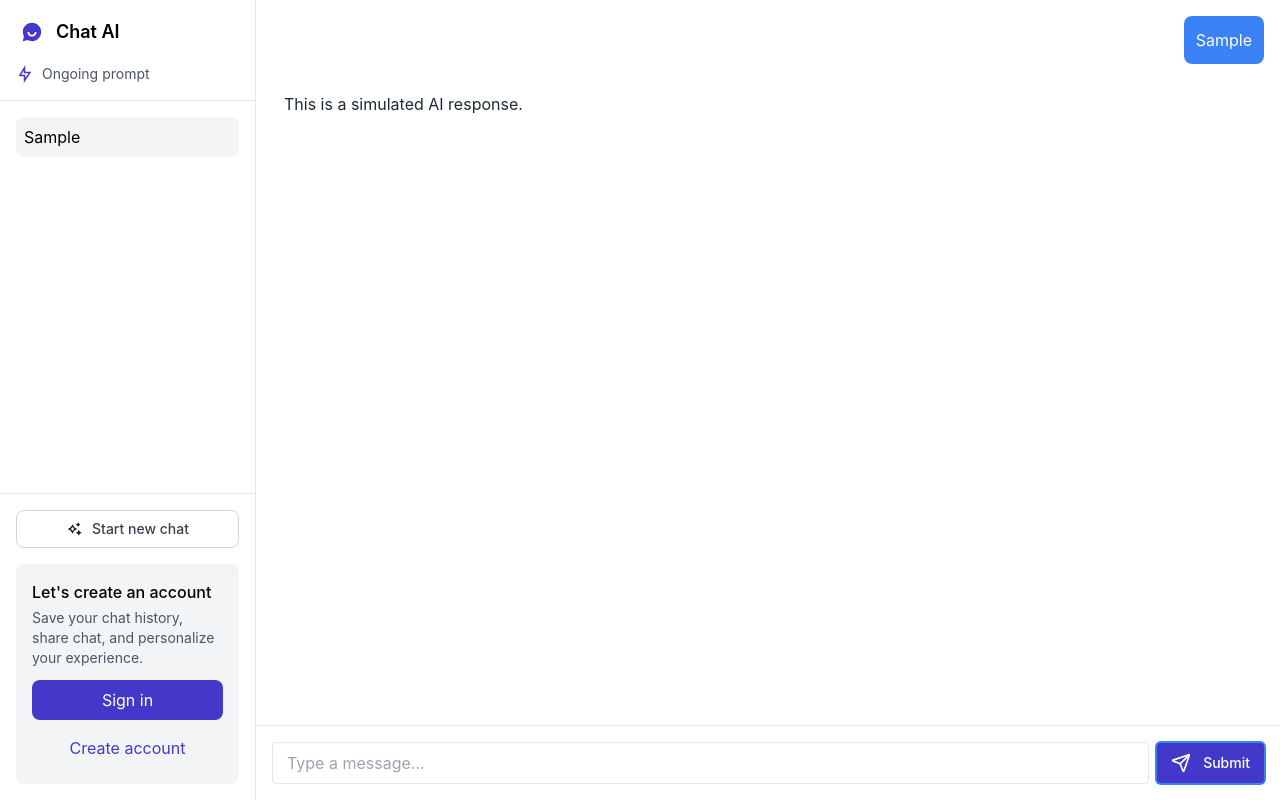
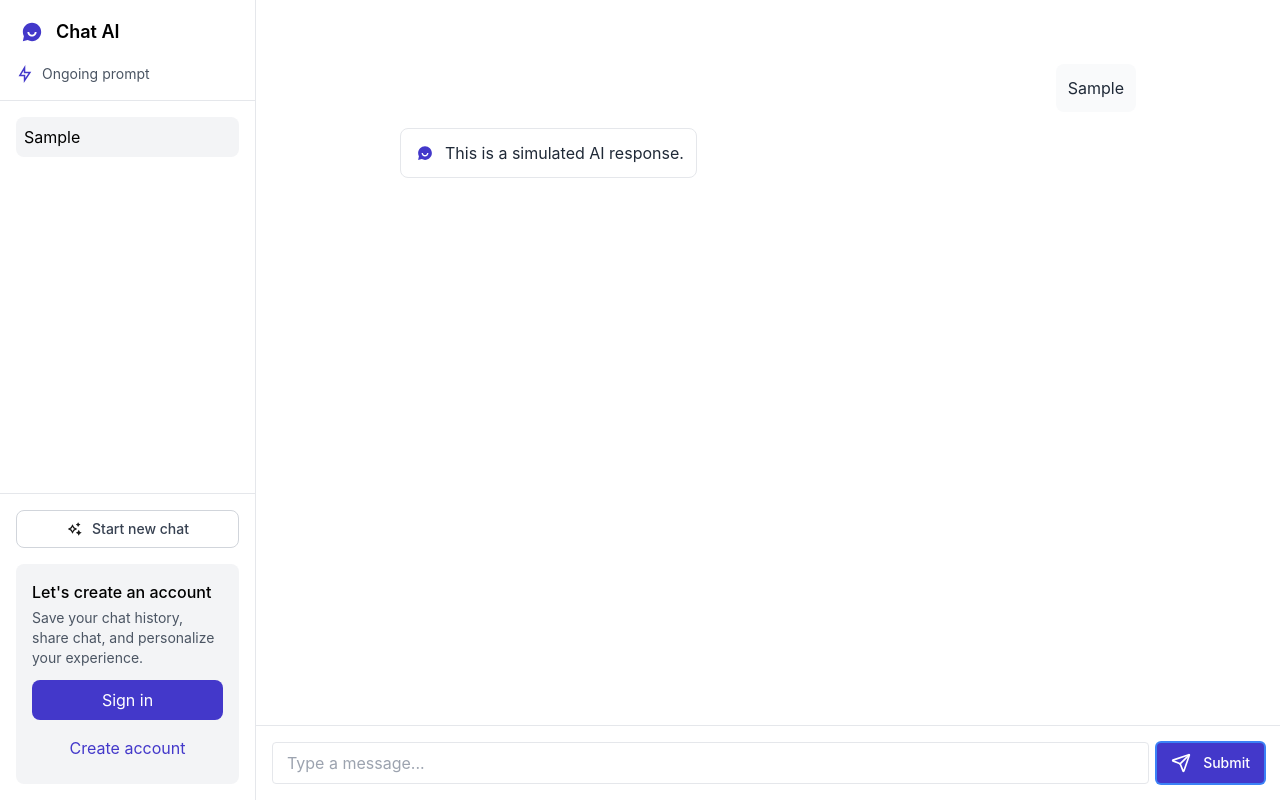
Before and after one commit to AlexandreDeMoura/ai-chat-app, a React (Create React App) app: page / in a window 1280 px wide. Both pictures are taken after typing "Sample" into the empty fields and a click on the button "Submit". Built offline with nearby package versions, Linux system fonts and the light colour scheme.

Commit message:
feat: Improve conversation's UI

```diff
--- a/src/components/Message.tsx
+++ b/src/components/Message.tsx
@@ -1,5 +1,6 @@
 import React from 'react';
 import { Message as MessageType } from '../types/types';
+import { ReactComponent as ChatIcon } from '../img/chat-icon.svg';
 
 interface Props {
   message: MessageType;
@@ -7,8 +8,15 @@ interface Props {
 
 const Message: React.FC<Props> = ({ message }) => (
   <div className={`flex ${message.isUser ? 'justify-end' : 'justify-start'}`}>
-    <div className={`max-w-xs md:max-w-md lg:max-w-lg xl:max-w-xl rounded-lg p-3 ${message.isUser ? 'bg-blue-500 text-white' : 'bg-white text-gray-800'}`}>
-      {message.text}
+    <div className={`flex items-start max-w-xs md:max-w-md lg:max-w-lg xl:max-w-xl rounded-lg p-3 ${
+      message.isUser
+        ? 'bg-gray-50 text-gray-800'
+        : 'bg-white text-gray-800 border border-gray-200'
+    }`}>
+      {!message.isUser && (
+        <ChatIcon className="w-6 h-6 mr-2 flex-shrink-0" />
+      )}
+      <div>{message.text}</div>
     </div>
   </div>
 );
--- a/src/screens/CurrentConversations.tsx
+++ b/src/screens/CurrentConversations.tsx
@@ -21,7 +21,13 @@ const CurrentConversation: React.FC<Props> = ({ conversation }) => {
 
   return (
     <div className="flex-1 overflow-hidden flex flex-col">
-      <div ref={chatContainerRef} className="flex-1 overflow-y-auto p-4 space-y-4">
+      <div
+        ref={chatContainerRef}
+        className="flex-1 overflow-y-auto space-y-4 py-4 md:px-8 lg:px-20 xl:px-36 pt-8 lg:pt-16 scrollbar-gutter-stable"
+        style={{
+          scrollPadding: '0 144px'
+        }}
+      >
         {conversation.messages.map((message, index) => (
           <Message key={index} message={message} />
         ))}
```
